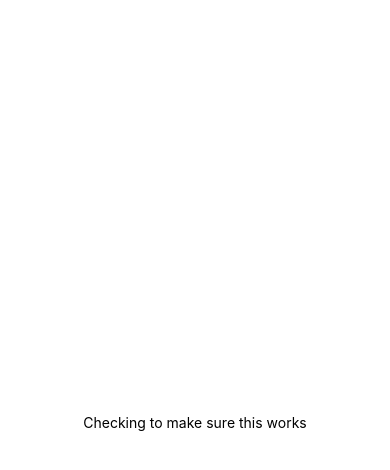
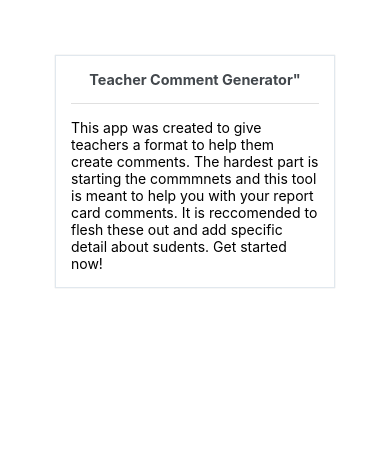
Before and after one commit to jsimmons01/Teacher-Comment-Generator, a React Native app: screen / in a window 390 px wide. Shown: the top 470 px of the page. Built offline with nearby package versions, Linux system fonts and the light colour scheme.

Commit message:
Updated Home component

```diff
--- a/App.js
+++ b/App.js
@@ -1,21 +1,6 @@
-import { StatusBar } from "expo-status-bar";
 import React from "react";
-import { StyleSheet, Text, View } from "react-native";
+import Home from "./components/Home";
 
 export default function App() {
-  return (
-    <View style={styles.container}>
-      <Text>Checking to make sure this works</Text>
-      <StatusBar style="auto" />
-    </View>
-  );
+  return <Home />;
 }
-
-const styles = StyleSheet.create({
-  container: {
-    flex: 1,
-    backgroundColor: "#fff",
-    alignItems: "center",
-    justifyContent: "center",
-  },
-});
--- /dev/null
+++ b/components/Home.js
@@ -0,0 +1,40 @@
+import React, { Component } from "react";
+import { View, Text, StyleSheet } from "react-native";
+import { Card } from "react-native-elements";
+//import StudentInfo from "./StudentInfo";
+
+class Home extends Component {
+  render() {
+    return (
+      <View style={styles.container}>
+        <Card>
+          <Card.Title>Teacher Comment Generator"</Card.Title>
+          <Card.Divider />
+          <Directions />
+        </Card>
+      </View>
+    );
+  }
+}
+
+function Directions() {
+  return (
+    <Text>
+      This app was created to give teachers a format to help them create
+      comments. The hardest part is starting the commmnets and this tool is
+      meant to help you with your report card comments. It is reccomended to
+      flesh these out and add specific detail about sudents. Get started now!
+    </Text>
+  );
+}
+
+const styles = StyleSheet.create({
+  container: {
+    flex: 1,
+    backgroundColor: "#fff",
+    padding: 20,
+    margin: 20,
+  },
+});
+
+export default Home;
--- a/package.json
+++ b/package.json
@@ -15,6 +15,8 @@
     "react": "17.0.1",
     "react-dom": "17.0.1",
     "react-native": "0.64.3",
+    "react-native-elements": "^3.4.2",
+    "react-native-safe-area-context": "^3.3.2",
     "react-native-web": "0.17.1"
   },
   "devDependencies": {
```
Also changed, not shown: components/StudentInfo.js (added), 2 other files (tests, documents, lock files or other folders).
